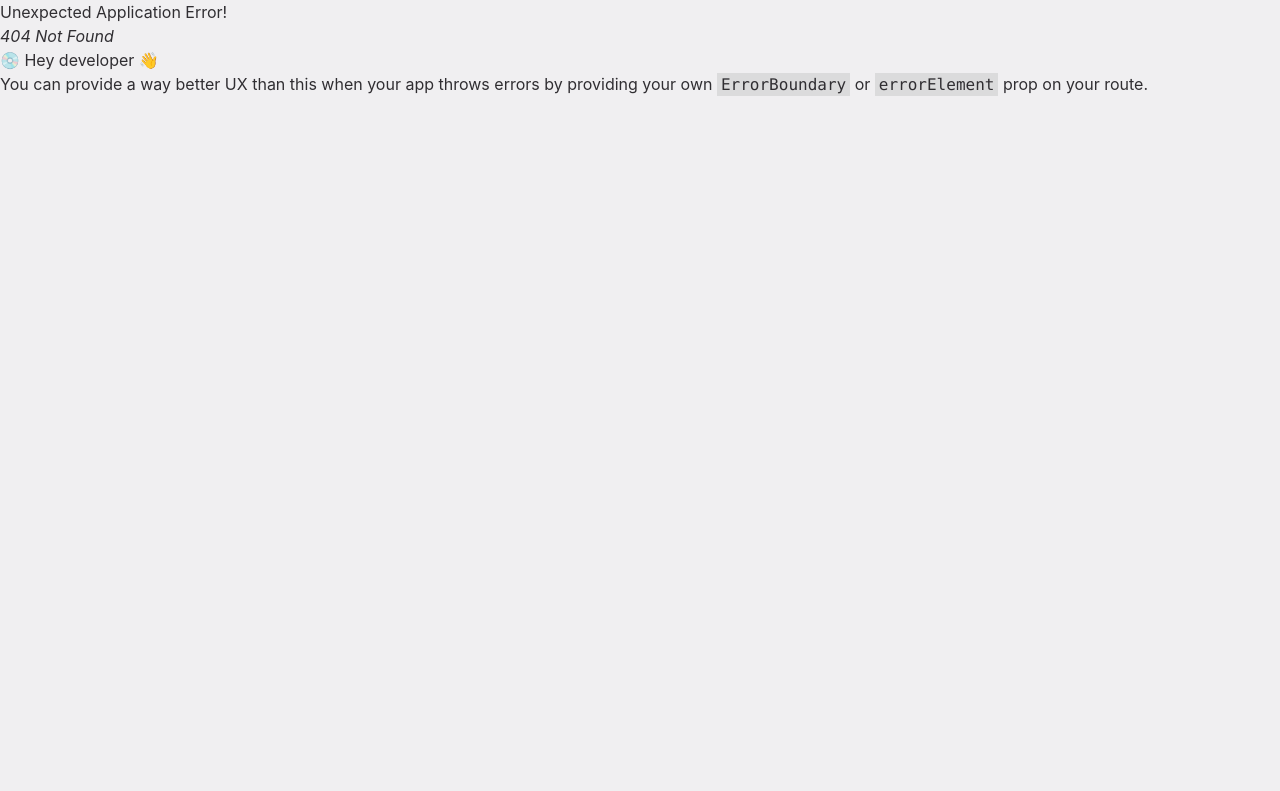
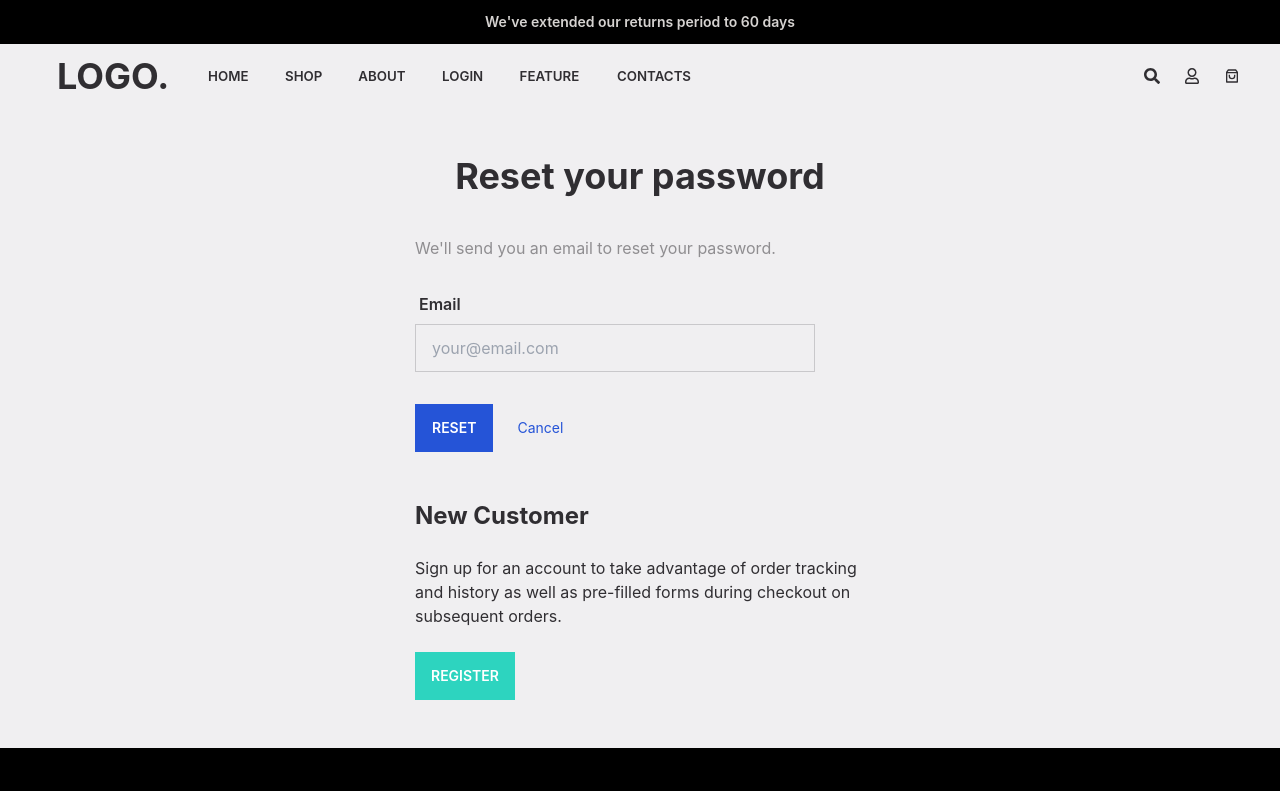
Before and after one commit to fazlarabby1/genesys-task, a React (Create React App) app: page /resetPassword in a window 1280 px wide. Before the commit this address had no page. Shown: the top 791 px of the page. Built offline with nearby package versions, Linux system fonts and the light colour scheme.

Commit message:
created reset page and users page

```diff
--- /dev/null
+++ b/src/Pages/AllUsers/AllUsers.js
@@ -0,0 +1,13 @@
+import React from 'react';
+
+const AllUsers = () => {
+    return (
+        <div className='h-[600px] flex justify-center items-center'>
+            <div>
+                <h1 className='text-4xl font-bold text-center mb-10'>User Profile</h1>
+            </div>
+        </div>
+    );
+};
+
+export default AllUsers;
--- a/src/Pages/LogIn/LogIn.js
+++ b/src/Pages/LogIn/LogIn.js
@@ -36,7 +36,7 @@ const LogIn = () => {
                         {errors.password && <p className='text-red-600'>{errors.password?.message}</p>}
                     </div>
                     <input type="submit" value='LOGIN' className='btn btn-primary rounded-none text-white' />
-                    <span className="font-normal text-sm text-primary ml-6">Forget Password?</span>
+                    <Link to='/resetPassword' className="font-normal text-sm text-primary ml-6">Forget Password?</Link>
                 </form>
                 <div className='mt-12'>
                     <h1 className='text-2xl font-bold'>New Customer</h1>
--- a/src/Pages/Navbar/Navbar.js
+++ b/src/Pages/Navbar/Navbar.js
@@ -33,7 +33,7 @@ const Navbar = () => {
             </div>
             <div className="navbar-end md:navbar-end md:w-full gap-6">
                     <FaSearch />
-                    <FaRegUser />
+                    <Link to='/users'><FaRegUser /></Link>
                     <RiShoppingBag3Line />
             </div>
         </div>
--- a/src/Pages/Registration/Registration.js
+++ b/src/Pages/Registration/Registration.js
@@ -1,5 +1,6 @@
 import React from 'react';
 import { useForm } from 'react-hook-form';
+import { Link } from 'react-router-dom';
 
 const Registration = () => {
 
@@ -11,7 +12,7 @@ const Registration = () => {
     return (
         <div className='h-[850px] flex justify-center items-center'>
             <div>
-                <h1 className='text-4xl font-bold text-center mb-10'>sign up</h1>
+                <h1 className='text-4xl font-bold text-center mb-10'>Sign up</h1>
                 <form onSubmit={handleSubmit(handleLogin)}>
                     <div className="form-control w-full max-w-xs mb-8">
                         <label className="label">
@@ -52,6 +53,7 @@ const Registration = () => {
                         {errors.password && <p className='text-red-600'>{errors.password?.message}</p>}
                     </div>
                     <input type="submit" value='Register' className='btn btn-primary rounded-none text-white' />
+                    <Link to='/login' className="font-normal text-sm text-primary ml-6">Already Have an Account?</Link>
                 </form>
             </div>
         </div>
--- /dev/null
+++ b/src/Pages/ResetPassword/ResetPassword.js
@@ -0,0 +1,31 @@
+import React from 'react';
+import { Link } from 'react-router-dom';
+
+const ResetPassword = () => {
+    return (
+        <div className='h-[640px] flex justify-center items-center'>
+            <div>
+                <h1 className='text-4xl font-bold text-center mb-10'>Reset your password</h1>
+                <p className='font-normal text-base opacity-50 mb-6'>We'll send you an email to reset your password.</p>
+                <form>
+                    <div className="form-control w-full max-w-xs mb-8">
+                        <label className="label">
+                            <span className="font-semibold">Email</span>
+                        </label>
+                        <input
+                            type="email" placeholder="your@email.com" className="input input-bordered rounded-none w-full md:w-[400px]" />
+                    </div>
+                    <input type="submit" value='Reset' className='btn btn-primary rounded-none text-white' />
+                    <Link to='/' className="font-normal text-sm text-primary ml-6">Cancel</Link>
+                </form>
+                <div className='mt-12'>
+                    <h1 className='text-2xl font-bold'>New Customer</h1>
+                    <p className='font-normal w-full md:w-[450px] my-6'>Sign up for an account to take advantage of order tracking and history as well as pre-filled forms during checkout on subsequent orders.</p>
+                    <Link to='/signup' className='btn bg-teal-400 text-white rounded-none border-none hover:bg-success'>Register</Link>
+                </div>
+            </div>
+        </div>
+    );
+};
+
+export default ResetPassword;
```
Also changed, not shown: src/Routes/Routes.js (+10 -0 lines).
